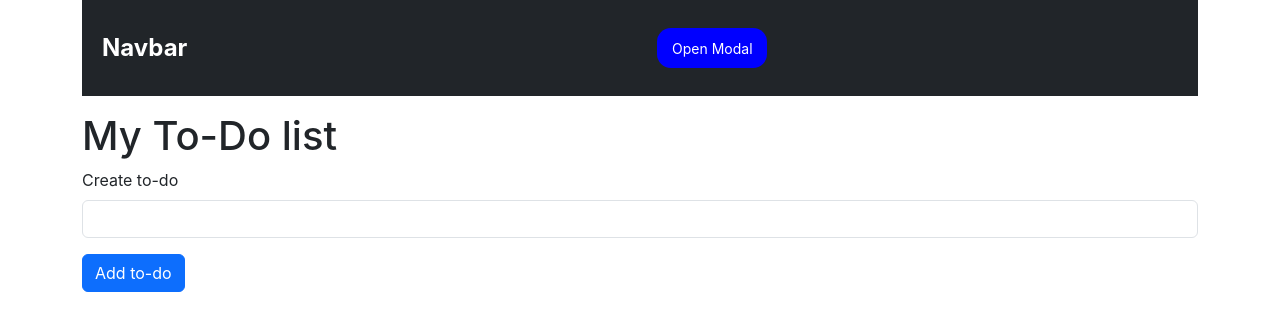
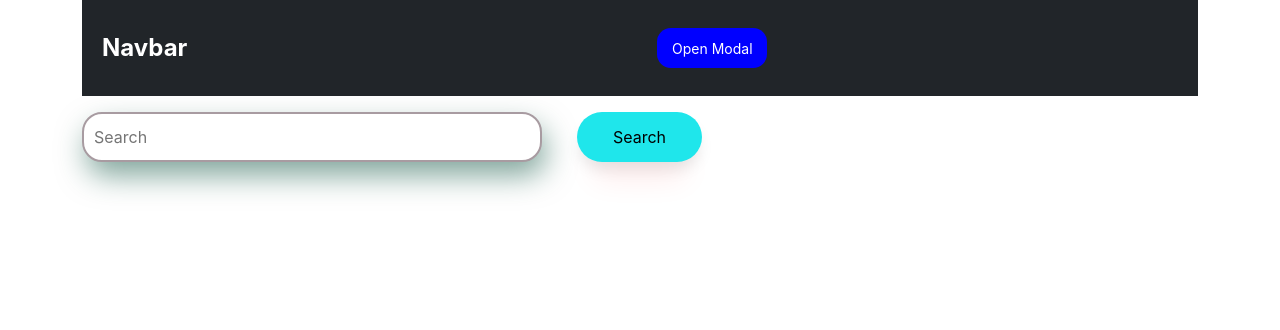
Before and after one commit to AntoninaGraur/practicum-f-redux-resct, a React (Create React App) app: page / in a window 1280 px wide. Shown: the top 330 px of the page. Built offline with nearby package versions, Linux system fonts and the light colour scheme.

Commit message:
add fetch

```diff
--- a/src/components/App.jsx
+++ b/src/components/App.jsx
@@ -1,17 +1,19 @@
 import Header from './Header/header';
 
-import ToDoList from './ToDoList/toDoList';
-import Modal from './Modal/modal';
-import LoginForm from './LoginForm/LoginForm';
+// import ToDoList from './ToDoList/toDoList';
+// import Modal from './Modal/modal';
+// import LoginForm from './LoginForm/LoginForm';
 import { nanoid } from 'nanoid';
 // import Counter from './Counter/counter'
 import { Component } from 'react';
-
+import Search from './Search/Search';
+import ContentInfo from './ContentInfo/ContentInfo';
 
 
 class App extends Component {
   state = {
     isShowModal: false,
+    searchText: '',
   };
 
   showModal = () => {
@@ -30,12 +32,18 @@ class App extends Component {
   return newUser;
   };
 
+  handleSearch = (searchText) => {
+    this.setState({searchText})
+  }
+
   render() {
     return (
       <div className="container">
         <Header showModal={this.showModal} />
+        <Search />
+        <ContentInfo searchText={this.state.searchText} />
         {/* <Counter /> */}
-        <ToDoList />
+        {/* <ToDoList />
         {this.state.isShowModal && (
           <Modal closeModal={this.closeModal}>
             <LoginForm
@@ -43,7 +51,7 @@ class App extends Component {
               closeModal={this.closeModal}
             />
           </Modal>
-        )}
+        )} */}
       </div>
     );
   }
--- /dev/null
+++ b/src/components/ContentInfo/ContentInfo.jsx
@@ -0,0 +1,17 @@
+import { Component } from "react";
+
+class ContentInfo extends Component {
+    state = {}
+    componentDidUpdate(prevProps, prevState) {
+        console.log('this.props', this.props)
+        if (prevProps.searchText !== this.props.searchText) {
+            fetch()
+        }
+    }
+
+    render() {
+        return (<></>);
+    }
+}
+
+export default ContentInfo;
--- /dev/null
+++ b/src/components/Search/Search.jsx
@@ -0,0 +1,34 @@
+import { Component } from 'react';
+import { SearchFormInput, SearchBtn, SearchForm } from './Search.styled';
+
+class Search extends Component {
+  state = {
+    value: '',
+  };
+  handleChange = ({ target: { value } }) => {
+    this.setState({ value });
+  };
+  handleSubmit = e => {
+    e.preventDefault();
+    console.log(this.state);
+  };
+
+  render() {
+    return (
+      <>
+        <SearchForm role="search" onSubmit={this.handleSubmit}>
+          <SearchFormInput
+            type="search"
+            placeholder="Search"
+            aria-label="Search"
+            onChange={this.handleChange}
+            value={this.state.value}
+          />
+          <SearchBtn type="submit">Search</SearchBtn>
+        </SearchForm>
+      </>
+    );
+  }
+}
+
+export default Search;
--- /dev/null
+++ b/src/components/Search/Search.styled.js
@@ -0,0 +1,33 @@
+import styled from 'styled-components';
+
+export const SearchForm = styled.form`
+  display: flex;
+  flex-direction: row;
+`;
+
+export const SearchFormInput = styled.input`
+  display: flex;
+  flex-direction: column;
+  margin-right: 35px;
+  width: 460px;
+  padding: 10px 10px;
+  border-radius: 20px;
+  border: 2px solid rgb(168 155 161);
+  box-shadow: 4px 14px 30px -1px rgba(3, 76, 57, 0.51);
+  outline: transparent;
+`;
+
+export const SearchBtn = styled.button`
+  cursor: pointer;
+  width: 125px;
+  height: 40px;
+  border-radius: 35px;
+  border: transparent;
+  box-shadow: 0px 31px 30px -16px rgba(345, 1, 2, 0.1),
+    0px 10px 15px -3px rgba(0, 0, 0, 0.1);
+  display: flex;
+  justify-content: center;
+  align-items: center;
+  padding: 25px;
+  background-color: #1fe6eb;
+`;
```
Also changed, not shown: src/services/getNews.js (added, +13 -0 lines).
